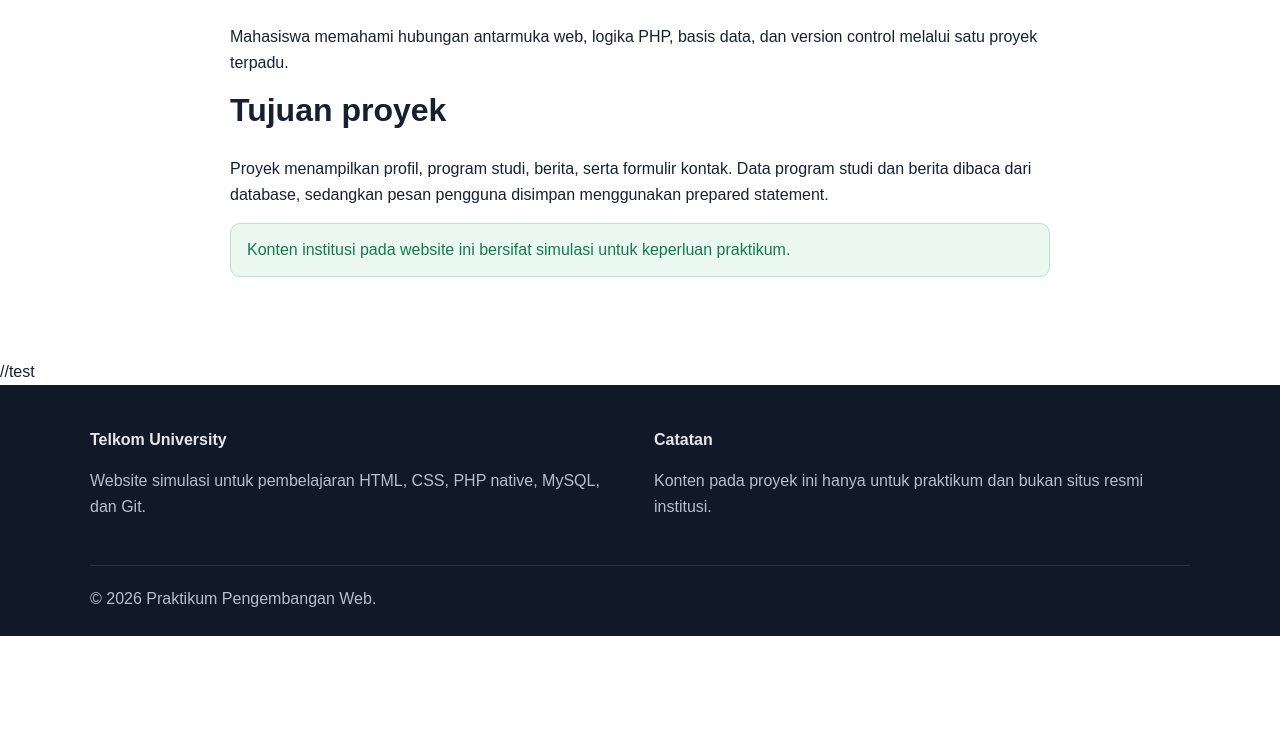
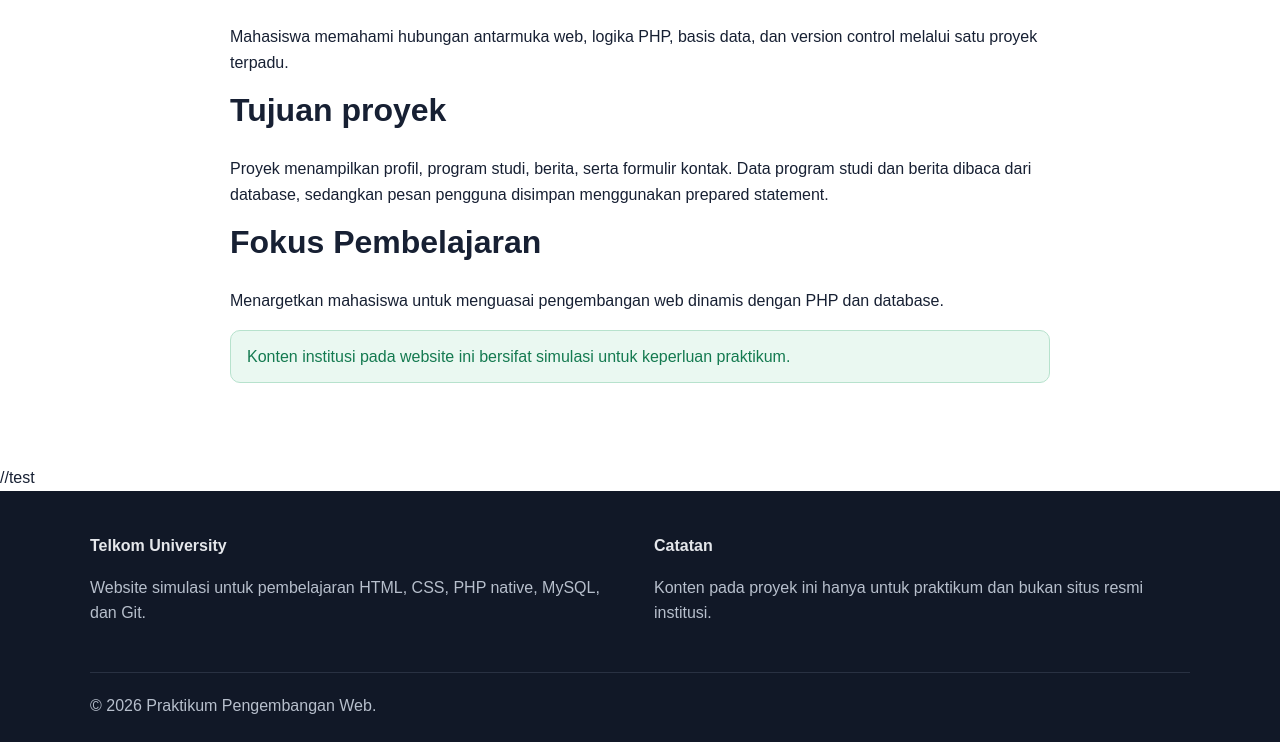
Before and after one commit to fadaffara/telkom-company-profile-109062500059, a PHP site: page /profile.php in a window 1280 px wide. Shown: the part 465-1207 px from the top of the page. Before the commit the page ends 1101 px from the top, so only its background shows below. Run offline with PHP 8.4, Linux system fonts and the light colour scheme.

Commit message:
feat: tambahkan informasi fokus pembelajaran

```diff
--- a/profile.php
+++ b/profile.php
@@ -11,6 +11,9 @@ require 'includes/header.php';
         <p>Mahasiswa memahami hubungan antarmuka web, logika PHP, basis data, dan version control melalui satu proyek terpadu.</p>
         <h2>Tujuan proyek</h2>
         <p>Proyek menampilkan profil, program studi, berita, serta formulir kontak. Data program studi dan berita dibaca dari database, sedangkan pesan pengguna disimpan menggunakan prepared statement.</p>
+        <h2>Fokus Pembelajaran</h2>
+        <p>Menargetkan mahasiswa untuk menguasai pengembangan web dinamis dengan PHP dan database.</p>
+
         <div class="alert alert-success">Konten institusi pada website ini bersifat simulasi untuk keperluan praktikum.</div>
     </div>
 </section>
```
